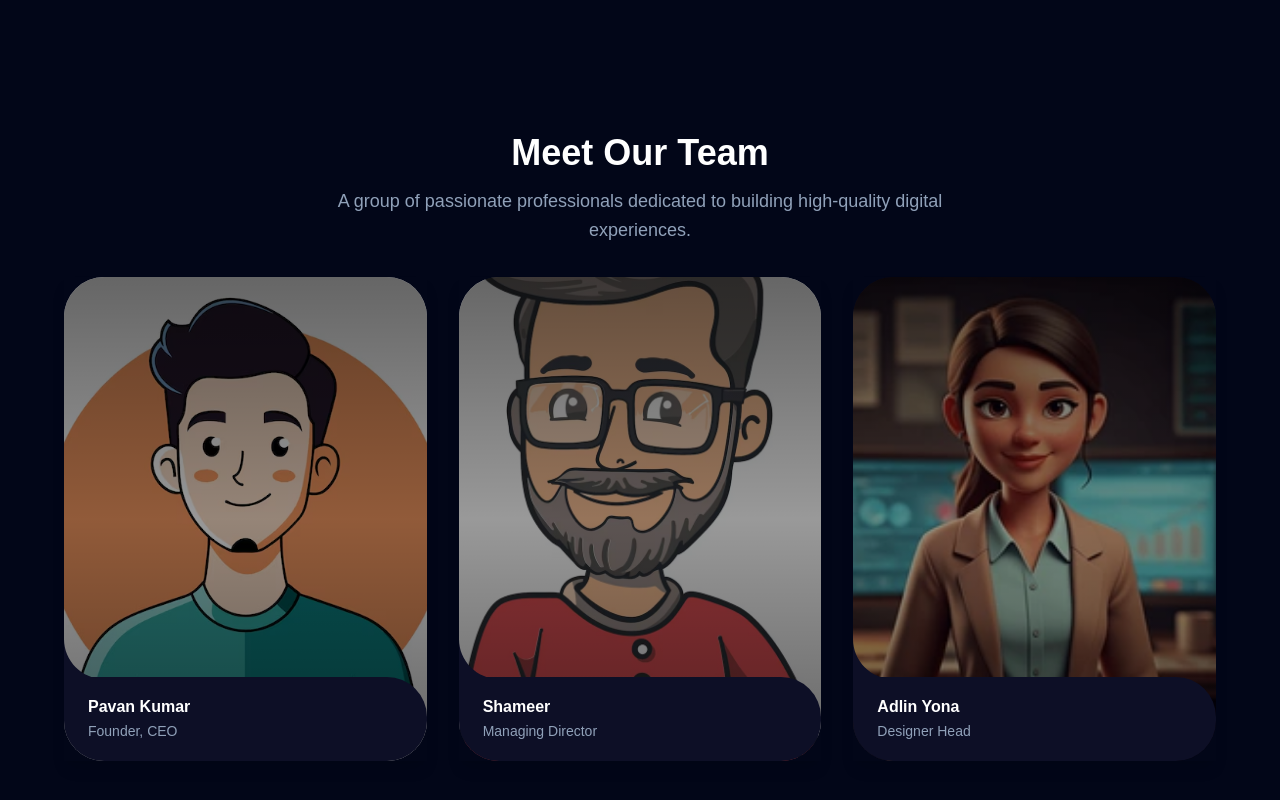
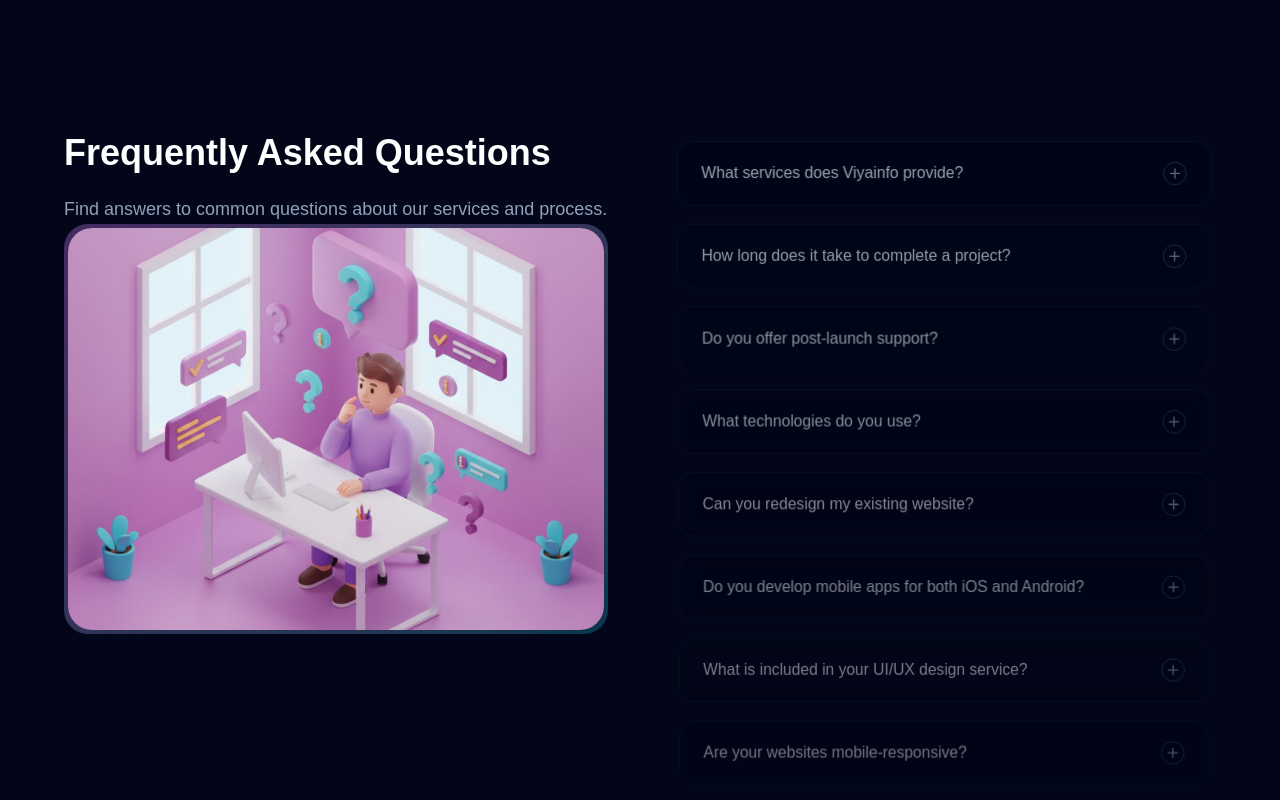
Before and after one commit to viyainfo/portfolio, a Next.js app: page / in a window 1280 px wide. Shown: the part 8420-9220 px from the top of the page. Built offline with nearby package versions, Linux system fonts and the light colour scheme.

Commit message:
feat: Comment out Teams component in Home page

```diff
--- a/app/page.tsx
+++ b/app/page.tsx
@@ -23,7 +23,7 @@ export default function Home() {
         <Process />
         <Projects />
         <Testimonials />
-        <Teams />
+        {/* <Teams /> */}
         <FAQ />
         <Contact />
       </main>
```
